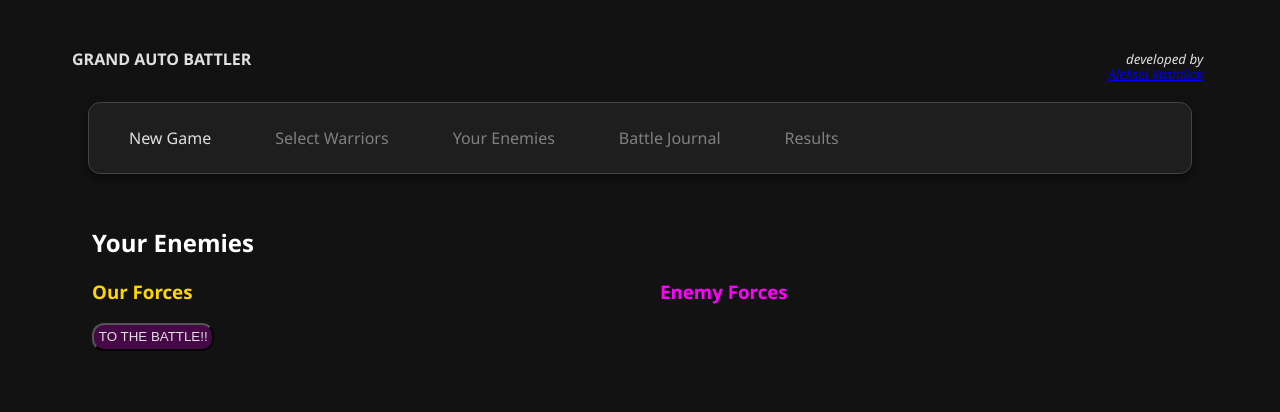
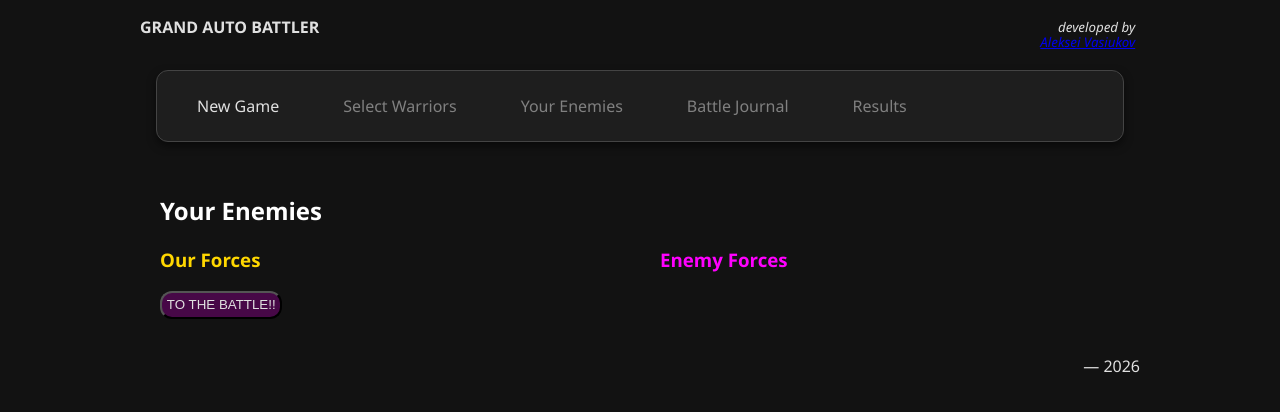
Before and after one commit to AlekseiVasiukov/RustProject, an Angular app in the folder GrandAutoBattler/GrandAutoBattler_Angular_UI/: page /enemies in a window 1280 px wide. Shown: the top 412 px of the page. Built offline with nearby package versions, Linux system fonts and the light colour scheme.

Commit message:
Rearranging layout depending on width

```diff
--- a/GrandAutoBattler/GrandAutoBattler_Angular_UI/src/app/app.html
+++ b/GrandAutoBattler/GrandAutoBattler_Angular_UI/src/app/app.html
@@ -1,3 +1,5 @@
+<!-- <link rel="stylesheet" media="screen and (min-width: 900px)" href="widescreen.css" />
+<link rel="stylesheet" media="screen and (max-width: 600px)" href="smallscreen.css" /> -->
 <div class="app-container">
   <header>
     <div class="header-div">
@@ -8,14 +10,17 @@
         <a href="http://linkedin.com/in/AlekseiVasiukov">
           <p class="developed-by">Aleksei Vasiukov</p>
         </a>
-
       </div>
-
     </div>
   </header>
 
-  <app-navigation></app-navigation>
-  <main>
-    <router-outlet></router-outlet>
-  </main>
+  <div class="main-content">
+    <app-navigation></app-navigation>
+    <main>
+      <router-outlet></router-outlet>
+    </main>
+  </div>
+  <footer>
+    <p>— 2026</p>
+  </footer>
 </div>
--- a/GrandAutoBattler/GrandAutoBattler_Angular_UI/src/app/app.scss
+++ b/GrandAutoBattler/GrandAutoBattler_Angular_UI/src/app/app.scss
@@ -1,6 +1,4 @@
-
 @import '../styles/styles.scss';
-
 
 .header-div {
   max-height: 5rem;
@@ -31,9 +29,7 @@
     // flex-shrink: 1 ;
     // flex-basis: 20%;
     // border: 1px solid gold;
-    border-radius: 1rem;
-
-
+    // border-radius: 0.5rem;
   }
 
   .developed-by {
@@ -44,3 +40,27 @@
     font-style: italic;
   }
 }
+
+footer {
+  // background-color: yellow;
+  display: flex;
+  align-self: flex-end;
+  justify-self: flex-end;
+}
+
+.main-content {
+  display: flex;
+  flex-direction: column;
+
+  // navigation{
+  //   ;
+  // }
+}
+
+@media (max-width: 800px) {
+  .main-content {
+    display: flex;
+
+    flex-direction: row;
+  }
+}
--- a/GrandAutoBattler/GrandAutoBattler_Angular_UI/src/styles/styles.scss
+++ b/GrandAutoBattler/GrandAutoBattler_Angular_UI/src/styles/styles.scss
@@ -9,10 +9,10 @@ body {
   color: $text-color;
 }
 
-body {
-  display: flex;
-  flex-direction: column;
-}
+// body {
+//   // display: flex;
+//   // flex-direction: column;
+// }
 
 // Reusable Components/Layout Styles
 
@@ -28,10 +28,10 @@ body {
 
 // A container for the whole app content to ensure it's centered or appropriately padded
 .app-container {
-  padding: 2rem;
-  max-width: 1200px;
+  // padding: 2rem;
+  max-width: 1000px;
   margin: 0 auto;
-  width: 100%;
+  width: 96%;
   box-sizing: border-box;
 }
 
```
